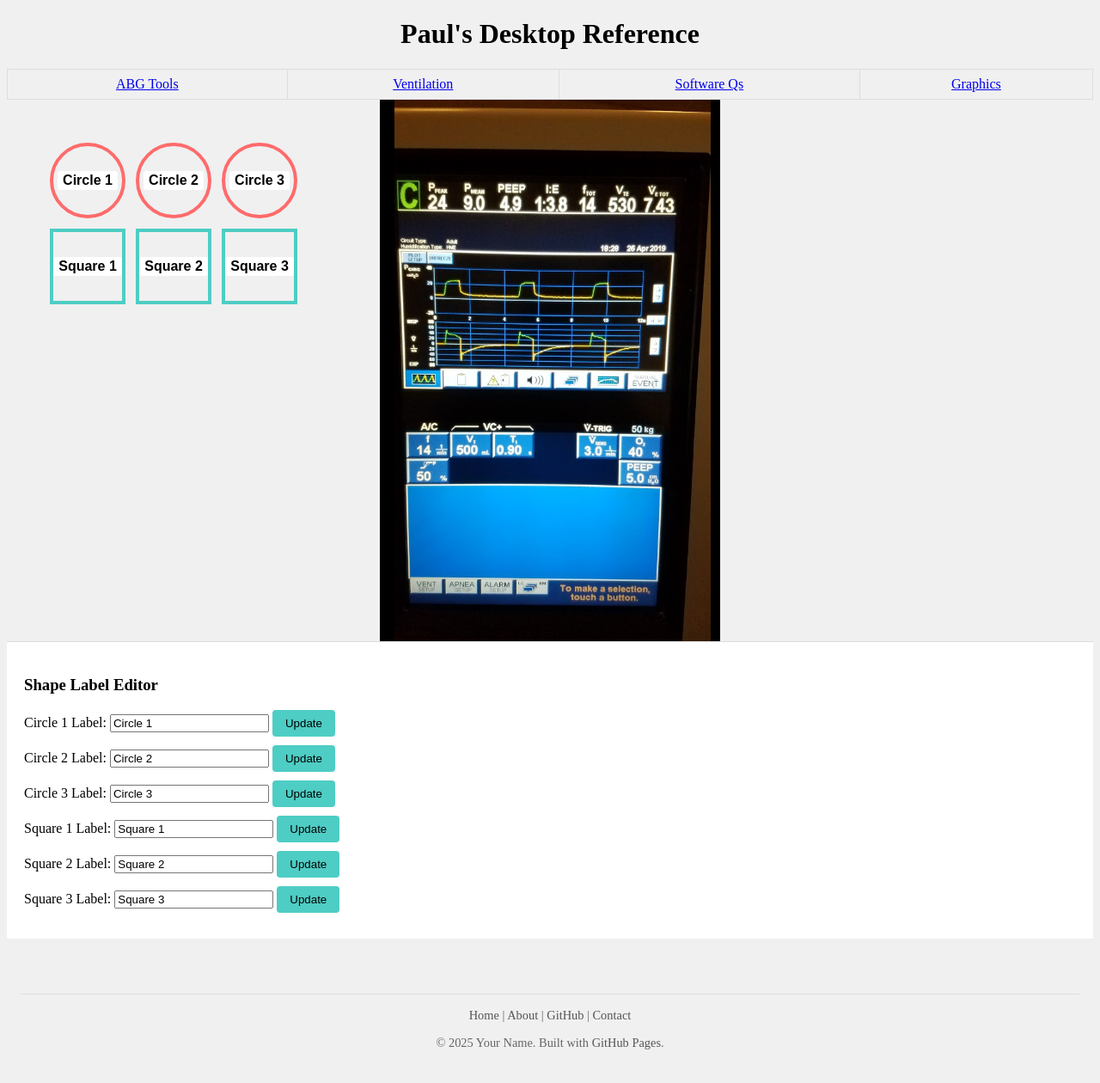
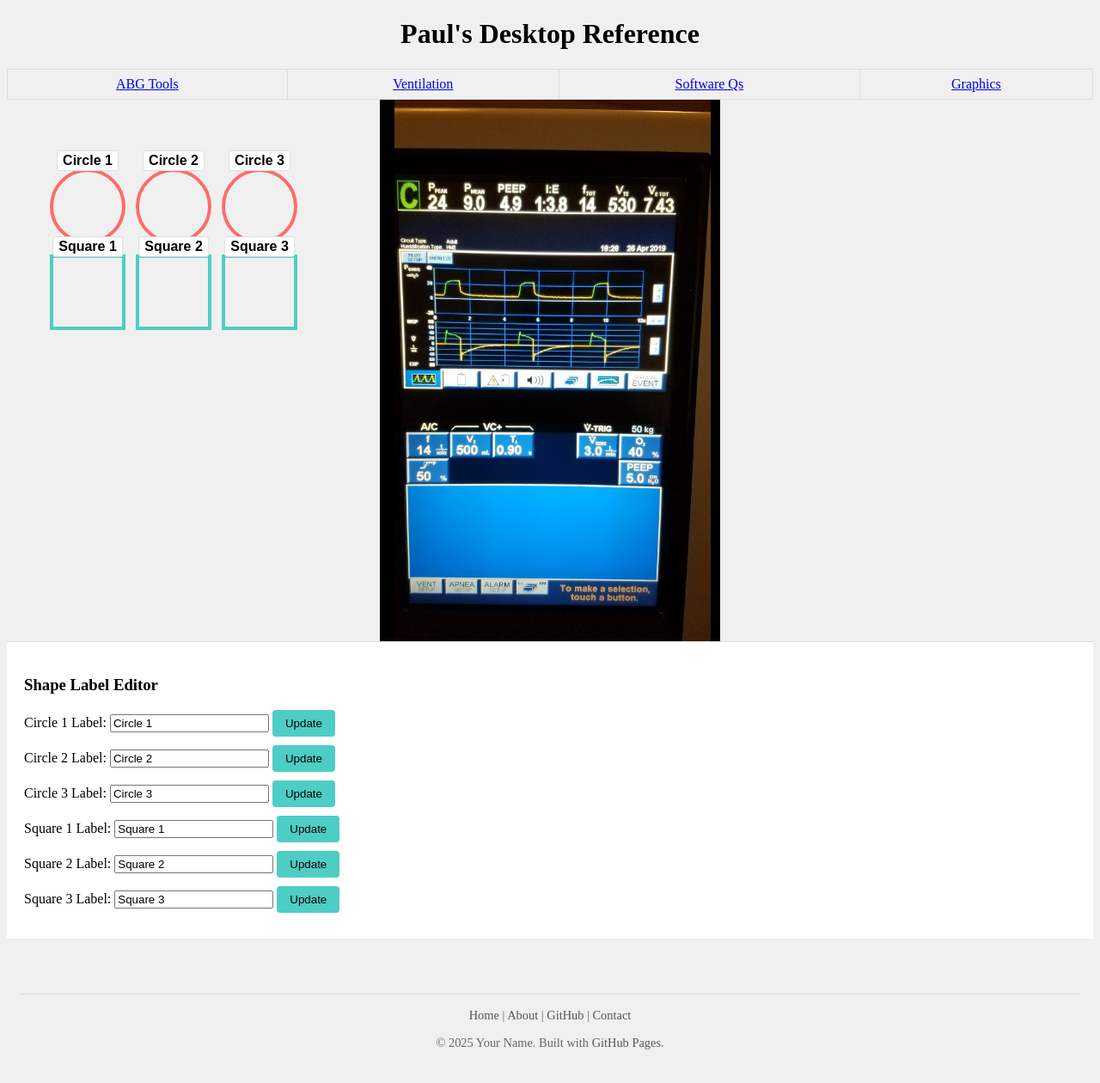
Before and after one commit to ZBZFirst/info, a Jekyll site: the page built from graphics1.md, in a window 1280 px wide. Shown: the whole page at 86% size. Built offline with Jekyll 4.4.1, drawn with Linux system fonts in a browser that asks for light colours.

Commit message:
Update graphics1.md

```diff
--- a/graphics1.md
+++ b/graphics1.md
@@ -7,7 +7,7 @@ title: Interactive Draggable Graphics
     .shape-container {
         margin: 0;
         overflow: hidden;
-        height: 70vh; /* Reduced to make room for form */
+        height: 70vh;
         position: relative;
         background: url('image.png') no-repeat center center;
         background-size: contain;
@@ -18,21 +18,24 @@ title: Interactive Draggable Graphics
     .shape {
         position: absolute;
         cursor: grab;
-        display: flex;
-        justify-content: center;
-        align-items: center;
-        font-family: Arial, sans-serif;
-        font-weight: bold;
         user-select: none;
     }
 
     .shape-label {
+        position: absolute;
         background-color: white;
         color: black;
         padding: 2px 6px;
         border-radius: 3px;
+        font-family: Arial, sans-serif;
+        font-weight: bold;
+        white-space: nowrap;
+        transform: translateX(-50%);
+        left: 50%;
+        top: -25px; /* Position above the shape */
         pointer-events: none;
         z-index: 10;
+        border: 1px solid #ddd; /* Optional border for better visibility */
     }
 
     /* Circle style */
@@ -74,24 +77,24 @@ title: Interactive Draggable Graphics
 
 <div class="shape-container">
     <!-- Circles -->
-    <div id="circle1" class="shape circle" style="top: 50px; left: 50px;">
+    <div id="circle1" class="shape circle" style="top: 80px; left: 50px;">
         <div class="shape-label">Circle 1</div>
     </div>
-    <div id="circle2" class="shape circle" style="top: 50px; left: 150px;">
+    <div id="circle2" class="shape circle" style="top: 80px; left: 150px;">
         <div class="shape-label">Circle 2</div>
     </div>
-    <div id="circle3" class="shape circle" style="top: 50px; left: 250px;">
+    <div id="circle3" class="shape circle" style="top: 80px; left: 250px;">
         <div class="shape-label">Circle 3</div>
     </div>
 
     <!-- Squares -->
-    <div id="square1" class="shape square" style="top: 150px; left: 50px;">
+    <div id="square1" class="shape square" style="top: 180px; left: 50px;">
         <div class="shape-label">Square 1</div>
     </div>
-    <div id="square2" class="shape square" style="top: 150px; left: 150px;">
+    <div id="square2" class="shape square" style="top: 180px; left: 150px;">
         <div class="shape-label">Square 2</div>
     </div>
-    <div id="square3" class="shape square" style="top: 150px; left: 250px;">
+    <div id="square3" class="shape square" style="top: 180px; left: 250px;">
         <div class="shape-label">Square 3</div>
     </div>
 </div>
```
Also changed, not shown: other parts of graphics1.md (+1 -0 lines).
